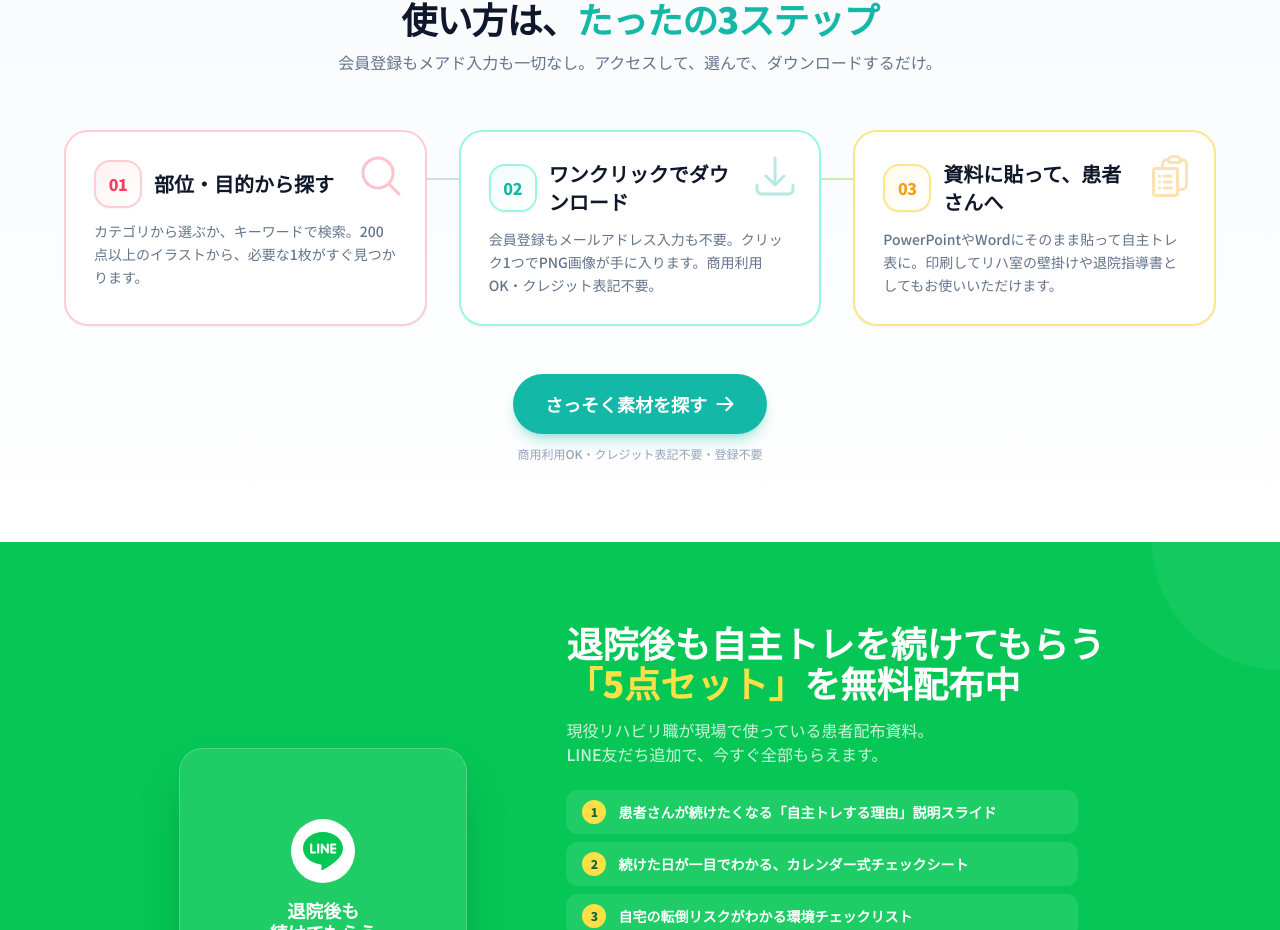
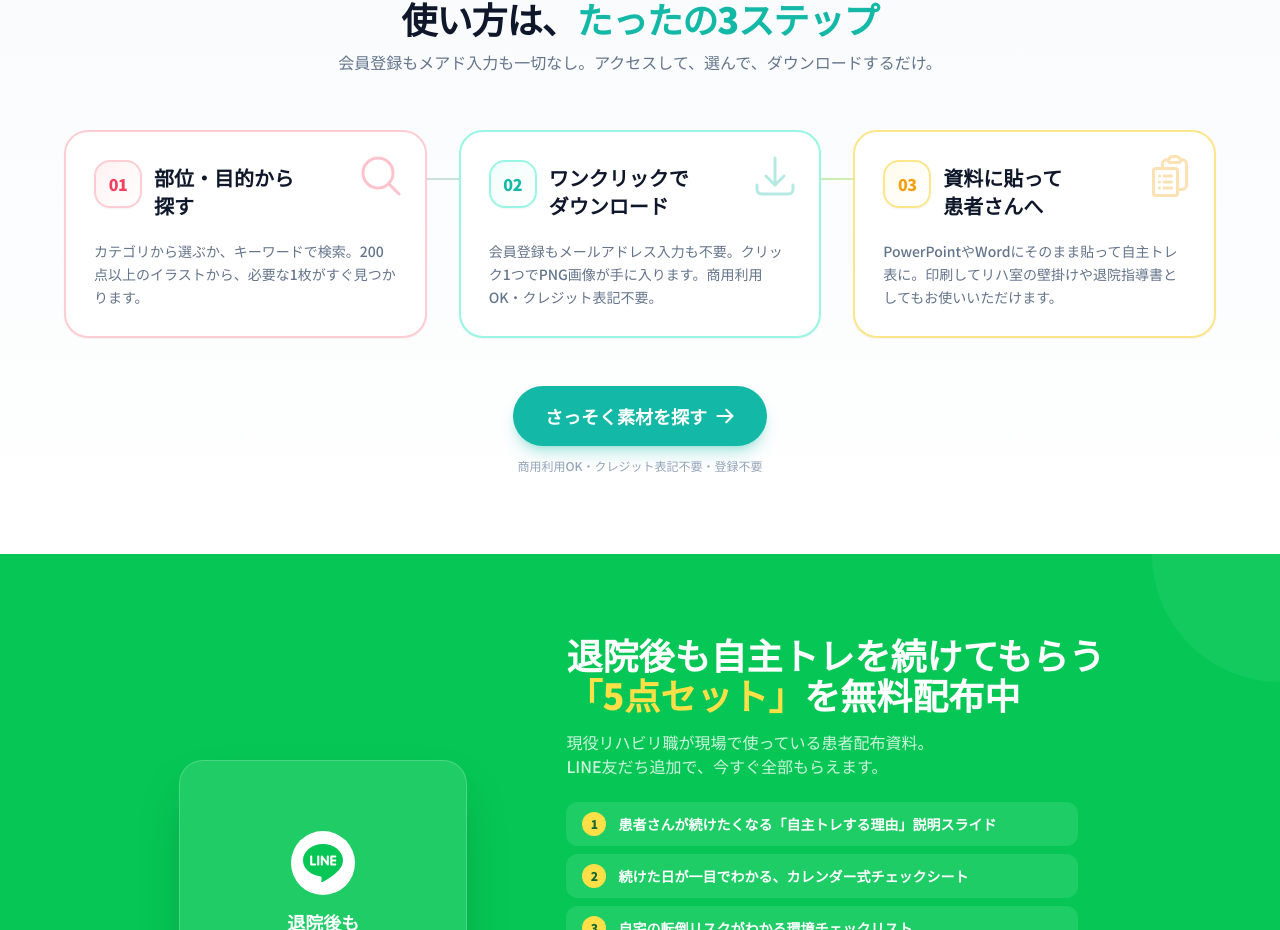
Before and after one commit to makomaru2023/jishutore-starter, a Next.js app: page / in a window 1280 px wide. Shown: the part 2796-3726 px from the top of the page. Built offline with nearby package versions, Linux system fonts and the light colour scheme.

Commit message:
3ステップカードのタイトル改行と高さ揃え
タイトルを2行表示にして視認性UP（部位・目的から/探す 等）。
タイトル領域に最低高さを設けて、説明文の開始位置を3カードで統一。

Co-Authored-By: Claude Opus 4.6 <noreply@anthropic.com>

```diff
--- a/src/components/HomeHowTo.tsx
+++ b/src/components/HomeHowTo.tsx
@@ -17,21 +17,21 @@ type Step = {
 const steps: Step[] = [
     {
         number: "01",
-        title: "部位・目的から探す",
+        title: "部位・目的から\n探す",
         description: "カテゴリから選ぶか、キーワードで検索。200点以上のイラストから、必要な1枚がすぐ見つかります。",
         iconPath: "m21 21-5.197-5.197m0 0A7.5 7.5 0 1 0 5.196 5.196a7.5 7.5 0 0 0 10.607 10.607Z",
         accent: "from-rose-50 border-rose-200 text-rose-500",
     },
     {
         number: "02",
-        title: "ワンクリックでダウンロード",
+        title: "ワンクリックで\nダウンロード",
         description: "会員登録もメールアドレス入力も不要。クリック1つでPNG画像が手に入ります。商用利用OK・クレジット表記不要。",
         iconPath: "M3 16.5v2.25A2.25 2.25 0 0 0 5.25 21h13.5A2.25 2.25 0 0 0 21 18.75V16.5M16.5 12 12 16.5m0 0L7.5 12m4.5 4.5V3",
         accent: "from-teal-50 border-teal-200 text-teal-500",
     },
     {
         number: "03",
-        title: "資料に貼って、患者さんへ",
+        title: "資料に貼って\n患者さんへ",
         description: "PowerPointやWordにそのまま貼って自主トレ表に。印刷してリハ室の壁掛けや退院指導書としてもお使いいただけます。",
         iconPath: "M9 12h3.75M9 15h3.75M9 18h3.75m3 .75H18a2.25 2.25 0 0 0 2.25-2.25V6.108c0-1.135-.845-2.098-1.976-2.192a48.424 48.424 0 0 0-1.123-.08m-5.801 0c-.065.21-.1.433-.1.664 0 .414.336.75.75.75h4.5a.75.75 0 0 0 .75-.75 2.25 2.25 0 0 0-.1-.664m-5.8 0A2.251 2.251 0 0 1 13.5 2.25H15c1.012 0 1.867.668 2.15 1.586m-5.8 0c-.376.023-.75.05-1.124.08C9.095 4.01 8.25 4.973 8.25 6.108V8.25m0 0H4.875c-.621 0-1.125.504-1.125 1.125v11.25c0 .621.504 1.125 1.125 1.125h9.75c.621 0 1.125-.504 1.125-1.125V9.375c0-.621-.504-1.125-1.125-1.125H8.25ZM6.75 12h.008v.008H6.75V12Zm0 3h.008v.008H6.75V15Zm0 3h.008v.008H6.75V18Z",
         accent: "from-amber-50 border-amber-200 text-amber-500",
@@ -64,7 +64,7 @@ export function HomeHowTo() {
                         {steps.map((step) => (
                             <div
                                 key={step.number}
-                                className={`relative bg-white rounded-3xl border-2 ${step.accent.split(" ")[1]} p-6 sm:p-7 shadow-sm hover:shadow-lg transition-all hover:-translate-y-1 z-10`}
+                                className={`relative flex flex-col bg-white rounded-3xl border-2 ${step.accent.split(" ")[1]} p-6 sm:p-7 shadow-sm hover:shadow-lg transition-all hover:-translate-y-1 z-10`}
                             >
                                 {/* 右上の装飾アイコン */}
                                 <div className={`absolute top-5 right-5 ${step.accent.split(" ")[2]} opacity-30`}>
@@ -80,20 +80,20 @@ export function HomeHowTo() {
                                     </svg>
                                 </div>
 
-                                {/* ステップ番号バッジ + タイトル（横並び） */}
-                                <div className="flex items-center gap-3 mb-3 pr-14">
+                                {/* ステップ番号バッジ + タイトル（横並び・常に2行分の高さを確保） */}
+                                <div className="flex items-start gap-3 mb-4 pr-14 min-h-[4rem]">
                                     <div className={`flex-shrink-0 inline-flex items-center justify-center w-12 h-12 rounded-2xl bg-gradient-to-br ${step.accent.split(" ")[0]} ${step.accent.split(" ")[1]} border-2 shadow-sm`}>
                                         <span className={`text-base font-black tracking-tight ${step.accent.split(" ")[2]}`}>
                                             {step.number}
                                         </span>
                                     </div>
-                                    <h3 className="text-lg sm:text-xl font-black text-slate-900 leading-tight">
+                                    <h3 className="text-lg sm:text-xl font-black text-slate-900 leading-tight whitespace-pre-line pt-1">
                                         {step.title}
                                     </h3>
                                 </div>
 
-                                {/* 説明 */}
-                                <p className="text-sm text-slate-500 font-medium leading-relaxed">
+                                {/* 説明（カード下部にflex-1で揃える） */}
+                                <p className="text-sm text-slate-500 font-medium leading-relaxed flex-1">
                                     {step.description}
                                 </p>
                             </div>
```
